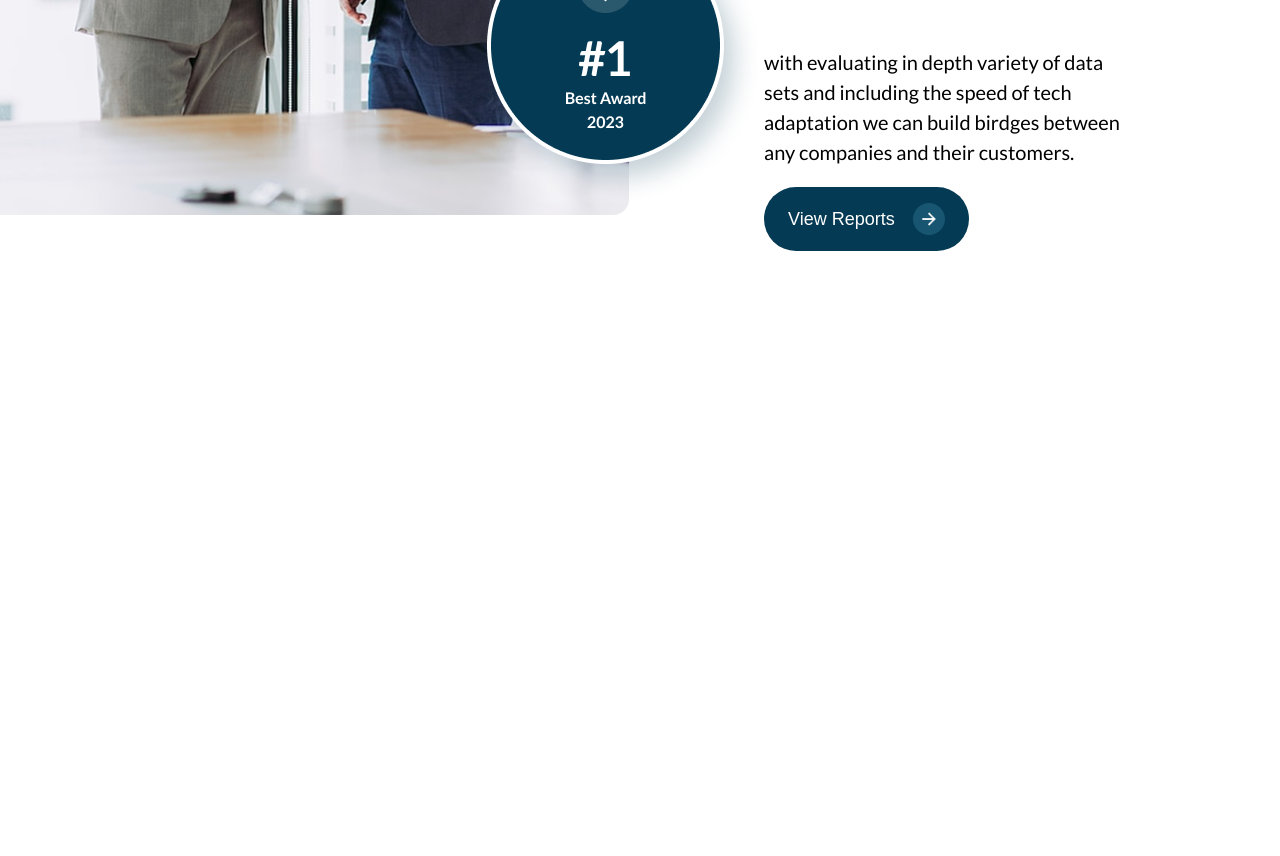
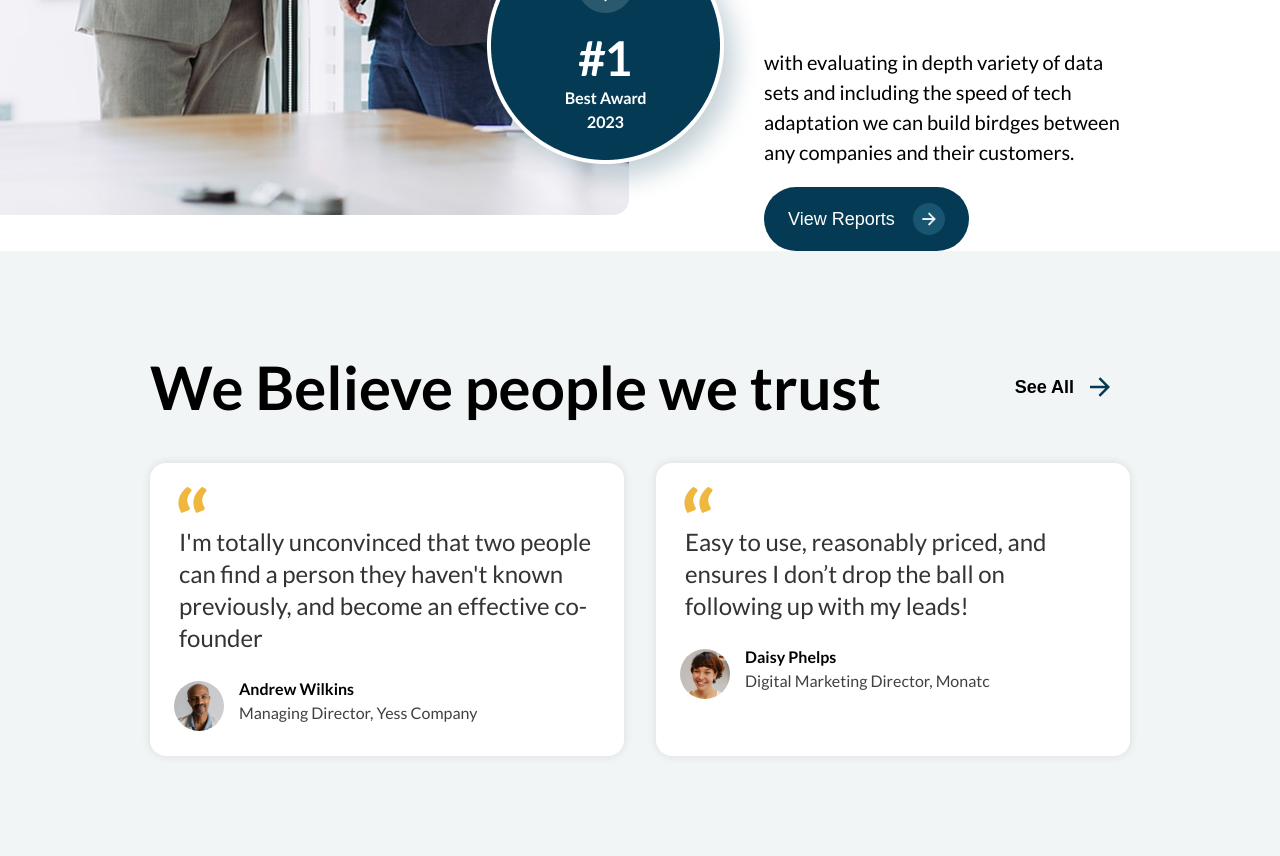
Before and after one commit to TamannaBagwan/trustco-solo, a plain HTML site: page index.html in a window 1280 px wide. Shown: the part 3851-4707 px from the top of the page. Before the commit the page ends 4102 px from the top, so only its background shows below. Drawn offline with Linux system fonts and the light colour scheme.

Commit message:
Testimonials Section

```diff
--- a/assets/css/styles.css
+++ b/assets/css/styles.css
@@ -468,7 +468,98 @@ body {
 .founder-img img {
   height: 574px;
 }
+.testimonials{
+  padding: 100px 150px;
+  background-color: rgba(242, 245, 246, 1);
+}
+.testimonials-header {
+  display: flex;
+  justify-content: space-between;
+  align-items: center;
+  gap: 77px;
+  height: 72px;
+  margin-bottom: 40px;
+}
+.testimonials-header h1 {
+  font-size: 60px;
+  margin: 0;
+  font-weight: 700;
+}
+.testimonials-header button {
+  display: flex;
+  align-items: center;
+  justify-content: center;
+  font-size: 18px;
+  font-weight: 700;
+  border: none;
+  background-color: rgba(242, 245, 246, 1);
+  padding: 12px 20px;
+  gap: 16px;
+  cursor: pointer;
+  height: 28px;
+}
 
+.testimonials-header button img {
+  width: 20px;
+  height: 20px;
+}
+
+.t-cards{
+  display: flex;
+  justify-content: space-around;
+  gap: 32px;
+}
+.testimonial-card {
+  background-color: #fff;
+  border-radius: 16px;
+  padding: 24px;
+  width: 555px;
+  box-shadow: 0 0 10px rgba(0, 0, 0, 0.1);
+}
+
+.quote-icon{
+  height: 14px;
+  width: 47px;
+  color: rgba(240, 183, 63, 1);
+  font-size: 90px;
+  line-height: 70px;
+  font-weight: 700;
+}
+.testimonial-text {
+  font-size: 24px;
+  line-height: 32px;
+  margin: 25px 5px;
+  color: #333;
+}
+
+.author-info {
+  display: flex;
+  align-items: center;
+
+}
+.author-details{
+  height: 53px;
+}
+.author-image {
+  width: 50px;
+  height: 50px;
+  border-radius: 50%;
+  margin-right: 15px;
+  object-fit: cover;
+}
+
+.author-name {
+  font-weight: bold;
+  color:rgba(0, 0, 0, 1);
+  font-size: 16px;
+}
+
+.author-title {
+  font-size:16px;
+  color: rgba(64, 64, 64, 1);
+  font-weight: 400;
+  margin-top: 5px;
+}
 @media (max-width: 480px) {
    .menu{
     display: none;
--- a/index.html
+++ b/index.html
@@ -176,7 +176,40 @@
 </div>
 </section>
 
-
+<section class="testimonials">
+    <div class="testimonials-header">
+        <h1>We Believe people we trust</h1>
+        <button>See All <img src="./assets/images/Vector.svg" alt="arrow-right-line"> </button>
+    </div>
+    <div class="t-cards">
+        <div class="testimonial-card">
+            <div class="quote-icon"> “</div>
+            <div class="testimonial-text">
+                I'm totally unconvinced that two people can find a person they haven't known previously, and become an effective co-founder
+            </div>
+            <div class="author-info">
+                <img src="./assets/images/t-photo-1.png" alt="Andrew Wilkins" class="author-image">
+                <div class="author-details">
+                    <div class="author-name">Andrew Wilkins</div>
+                    <div class="author-title">Managing Director, Yess Company</div>
+                </div>
+            </div>
+        </div>
+        <div class="testimonial-card">
+            <div class="quote-icon"> “</div>
+            <div class="testimonial-text">
+                Easy to use, reasonably priced, and ensures I don’t drop the ball on following up with my leads!
+            </div>
+            <div class="author-info">
+                <img src="./assets/images/t-photo-2.png" alt="Daisy Phelps" class="author-image">
+                <div class="author-details">
+                    <div class="author-name">Daisy Phelps</div>
+                    <div class="author-title">Digital Marketing Director, Monatc</div>
+                </div>
+            </div>
+        </div>
+    </div>
+</section>
 
 
 
```
Also changed, not shown: assets/images/Vector.svg (added), assets/images/t-photo-1.png (added), assets/images/t-photo-2.png (added).
